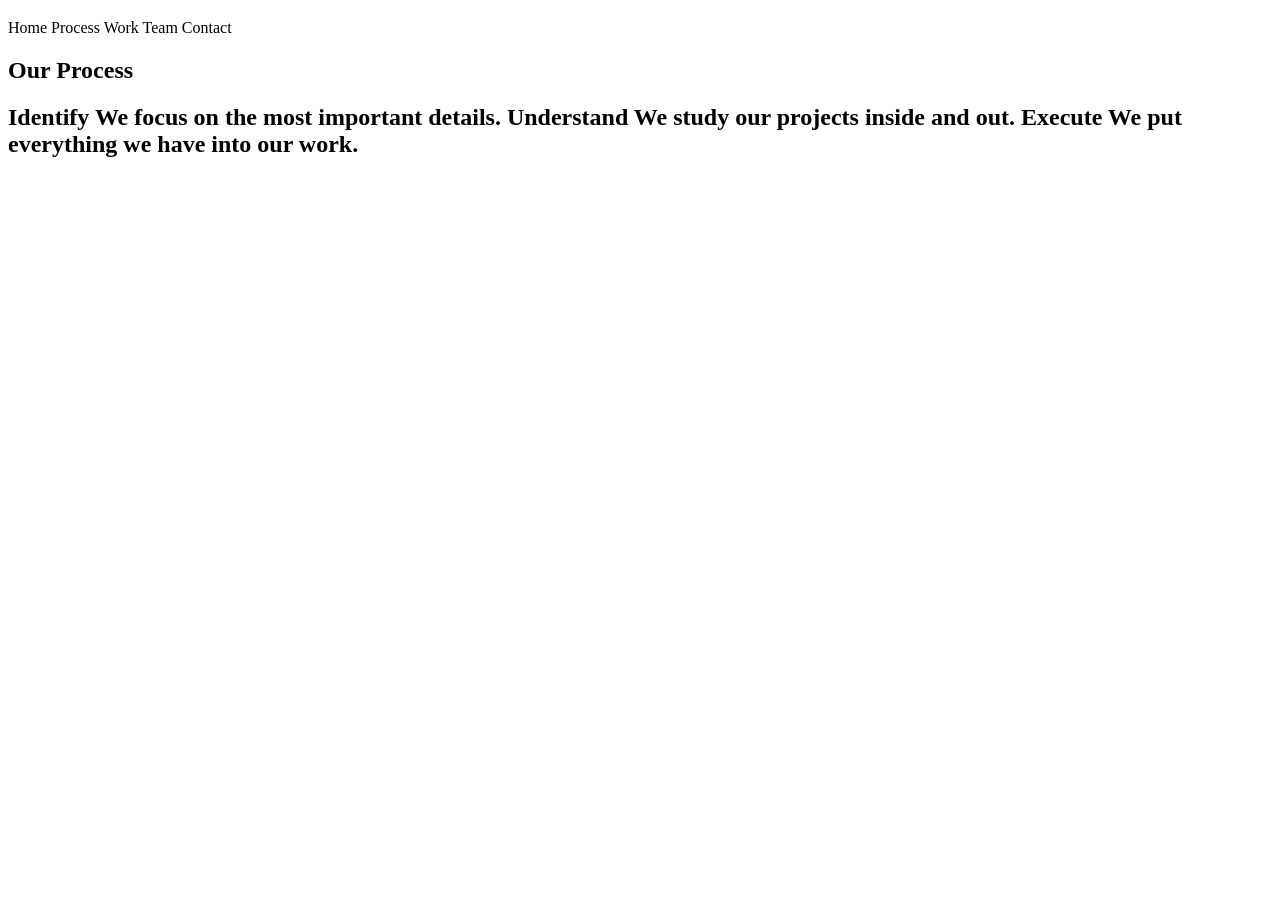
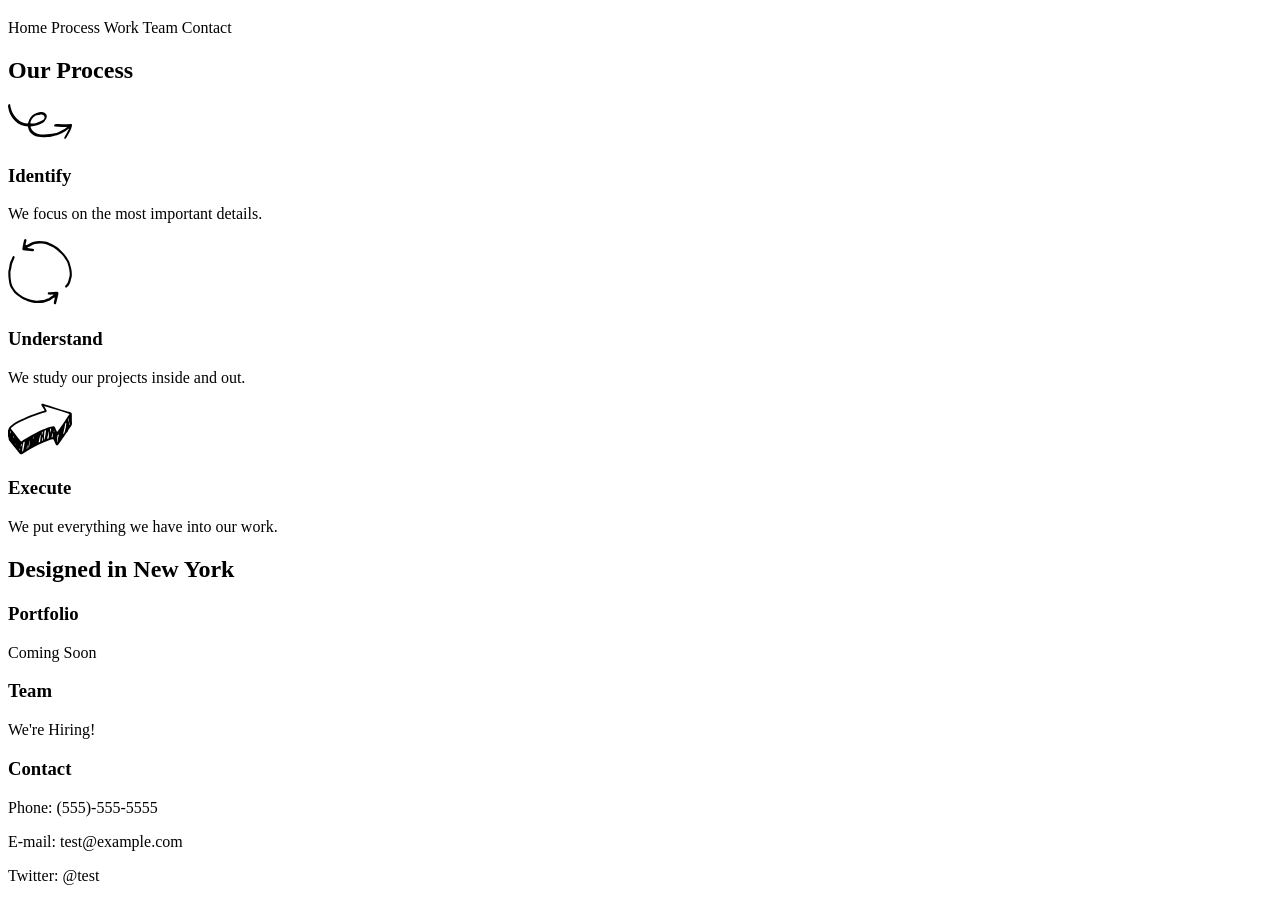
Before and after one commit to DC-1680/Broadway, a plain HTML site: page index.html in a window 1280 px wide. Shown: the part 61-962 px from the top of the page. Before the commit the page ends 800 px from the top, so only its background shows below. Drawn offline with Linux system fonts and the light colour scheme.

Commit message:
Add bottom page info and images.

```diff
--- a/index.html
+++ b/index.html
@@ -18,17 +18,30 @@ Contact
 
   <h2>Our Process<h2>
   <!--Image-->
-  Identify
-  We focus on the most important details.
+  <img src="./Broadway/Resources/images/identify.svg">
+  <h3>Identify</h3>
+    <p>We focus on the most important details.</p>
   <!--Image-->
-  Understand
-  We study our projects inside and out.
+  <img src="./Broadway/Resources/images/understand.svg">
+  <h3>Understand</h3>
+    <p>We study our projects inside and out.</p>
   <!--Image-->
-  Execute
-  We put everything we have into our work.
+  <img src="./Broadway/Resources/images/execute.svg">
+  <h3>Execute</h3>
+    <p>We put everything we have into our work.</p>
 
 <!--Designed in New York-->
+  <h2>Designed in New York</h2>
+    <h3>Portfolio</h3>
+      <p>Coming Soon</p>
 
+    <h3>Team</h3>
+      <p>We're Hiring!</p>
+
+      <h3>Contact</h3>
+        <p>Phone: (555)-555-5555</p>
+        <p>E-mail: test@example.com</p>
+        <p>Twitter: @test</p>
 
   </body>
 </html>
```
